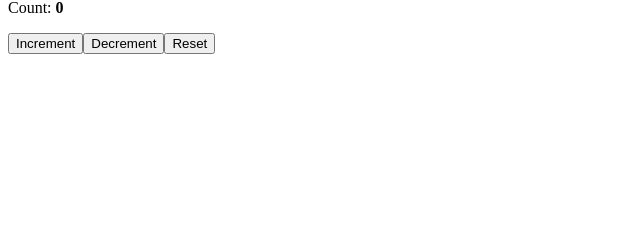
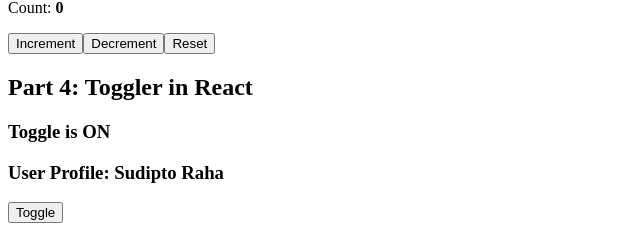
Before and after one commit to SudiptoRahaOfficial/Learning-React-JS, a React (Vite) app: page / in a window 1280 px wide. Shown: the part 1034-1262 px from the top of the page, without its empty margins (0-640 px from the left). Before the commit the page ends 1096 px from the top, so only its background shows below. Built offline with nearby package versions, Linux system fonts and the light colour scheme.

Commit message:
4 - toggle feature in  react

```diff
--- /dev/null
+++ b/src/4. toggle/Toggler.jsx
@@ -0,0 +1,21 @@
+import React from 'react'
+import { useState } from 'react'
+
+// importing components
+import User from './User'
+
+function Toggler() {
+    let [toggle, setToggle] = useState(true)
+
+	return (
+		<div>
+            <h2>Part 4: Toggler in React</h2>
+
+            {toggle ? <h3>Toggle is ON</h3> : <h3>Toggle is OFF</h3>}
+            {toggle ? <User /> : <h3>No user component found</h3>}
+            <button onClick={() => setToggle(!toggle)}>Toggle</button>
+		</div>
+	)
+}
+
+export default Toggler
--- /dev/null
+++ b/src/4. toggle/User.jsx
@@ -0,0 +1,13 @@
+import React from 'react'
+
+function User() {
+	return (
+		<div>
+			<h3>
+				User Profile: <strong>Sudipto Raha</strong>
+			</h3>
+		</div>
+	)
+}
+
+export default User
--- a/src/App.jsx
+++ b/src/App.jsx
@@ -4,6 +4,7 @@ import React from 'react'
 import Hello from './1. hello react/Hello'
 import Jsx from './2. jsx in react/Jsx'
 import State from './3. state in react/State'
+import Toggler from './4. toggle/Toggler'
 
 function App() {
 
@@ -14,6 +15,7 @@ function App() {
 			<Hello />
 			<Jsx />
 			<State />
+			<Toggler />
 		</>
 	)
 }
```
